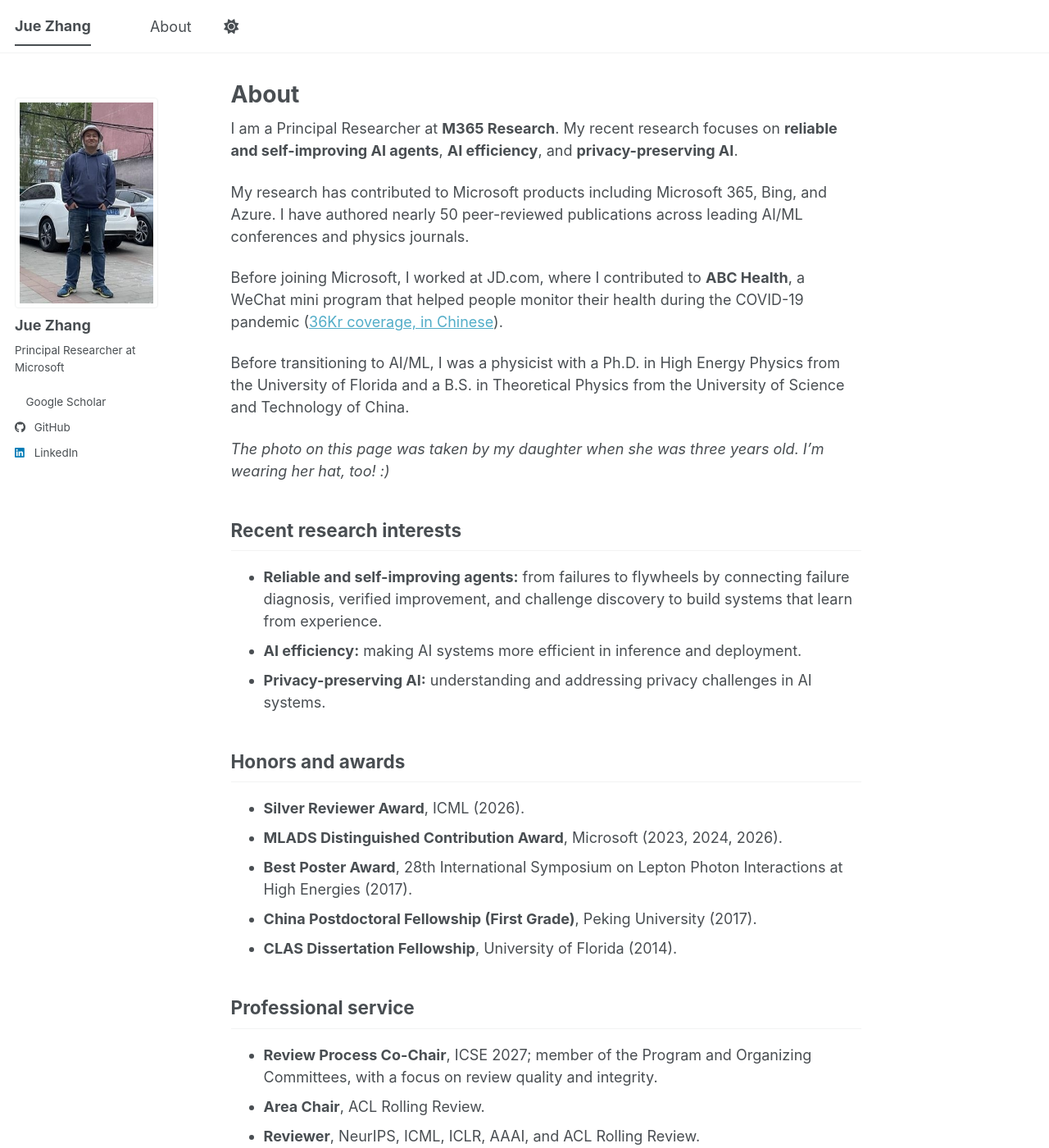
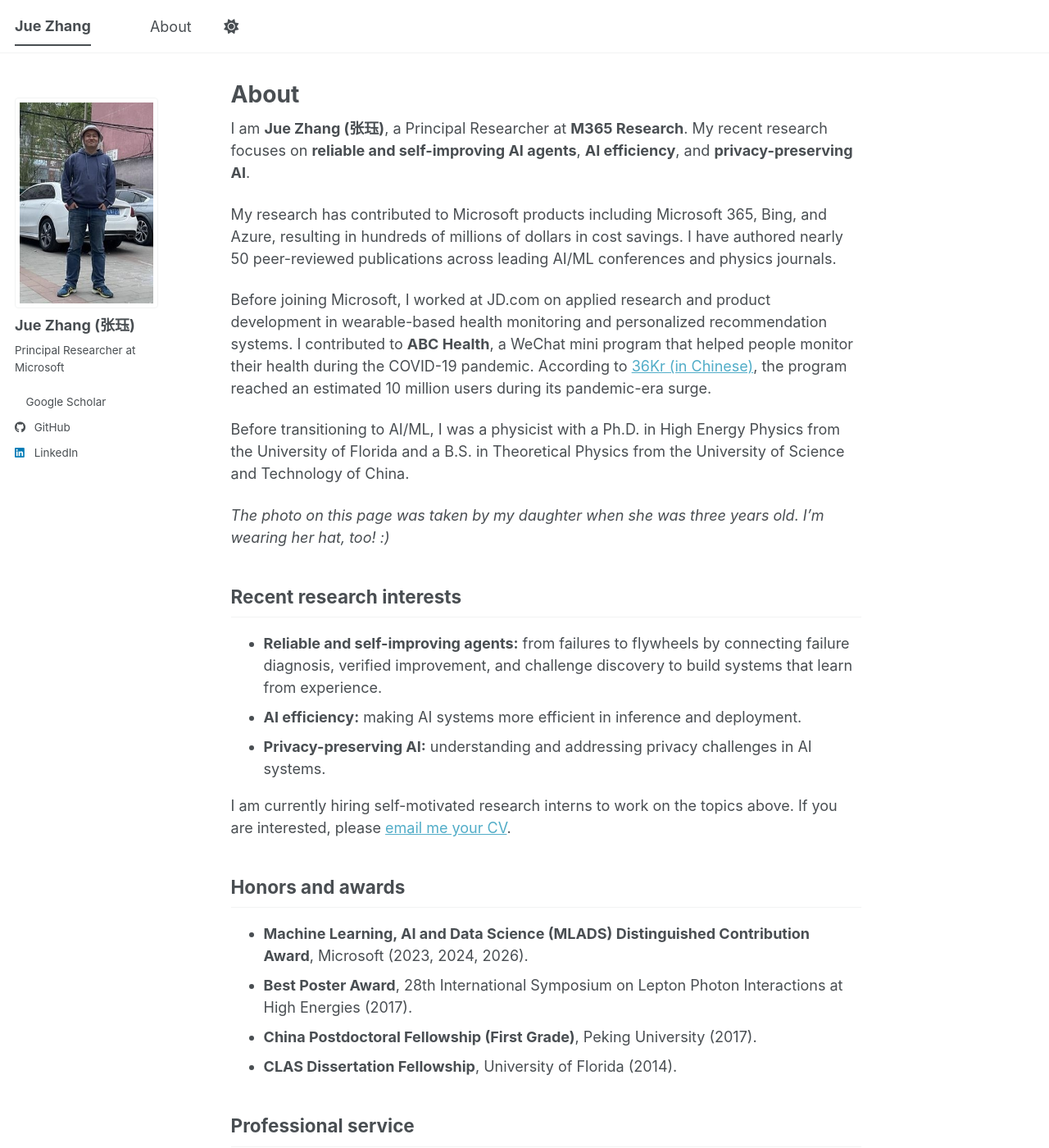
Before and after one commit to jue-zhang/jue-zhang.github.io, a Jekyll site: the page built from _pages/about.md, in a window 1280 px wide and 1400 px high. Shown: the whole window at 82% size. Built offline with Jekyll 4.4.1, drawn with Linux system fonts in a browser that asks for light colours; a script bundle is joined from its source files by our own code; a style sheet for code colours, icons or effects is not loaded; some of the changed text lies outside the part shown.

Commit message:
docs: refine impact service and internship profile
Expand JD experience and MLADS, add attributed ABC Health reach and Microsoft savings, move reviewer recognition to service, add internship contact, and include Chinese name.

Co-authored-by: Copilot <223556219+Copilot@users.noreply.github.com>

```diff
--- a/_config.yml
+++ b/_config.yml
@@ -24,7 +24,7 @@ repository               : "jue-zhang/jue-zhang.github.io"
 author:
   # Biographic information
   avatar           : "profile.jpg"
-  name             : "Jue Zhang"
+  name             : "Jue Zhang (张珏)"
   pronouns         : # example: "she/her"
   bio              : "Principal Researcher at Microsoft"
   location         :
--- a/_pages/about.md
+++ b/_pages/about.md
@@ -7,17 +7,21 @@ redirect_from:
   - /about.html
 ---
 
-I am a Principal Researcher at **M365 Research**. My recent research focuses on
+I am **Jue Zhang (张珏)**, a Principal Researcher at **M365 Research**. My recent research focuses on
 **reliable and self-improving AI agents**, **AI efficiency**, and
 **privacy-preserving AI**.
 
 My research has contributed to Microsoft products including Microsoft 365, Bing,
-and Azure. I have authored nearly 50 peer-reviewed publications across leading
+and Azure, resulting in hundreds of millions of dollars in cost savings.
+I have authored nearly 50 peer-reviewed publications across leading
 AI/ML conferences and physics journals.
 
-Before joining Microsoft, I worked at JD.com, where I contributed to **ABC Health**,
-a WeChat mini program that helped people monitor their health during the
-COVID-19 pandemic ([36Kr coverage, in Chinese](https://www.36kr.com/p/2086021615436163)).
+Before joining Microsoft, I worked at JD.com on applied research and product
+development in wearable-based health monitoring and personalized recommendation
+systems. I contributed to **ABC Health**, a WeChat mini program that helped people
+monitor their health during the COVID-19 pandemic. According to
+[36Kr (in Chinese)](https://www.36kr.com/p/2086021615436163), the program reached
+an estimated 10 million users during its pandemic-era surge.
 
 Before transitioning to AI/ML, I was a physicist with a Ph.D. in High Energy Physics from the University of
 Florida and a B.S. in Theoretical Physics from the University of Science and
@@ -34,10 +38,13 @@ Technology of China.
 - **Privacy-preserving AI:** understanding and addressing privacy challenges in
   AI systems.
 
+I am currently hiring self-motivated research interns to work on the topics above.
+If you are interested, please [email me your CV](mailto:juezhang@microsoft.com).
+
 ## Honors and awards
 
-- **Silver Reviewer Award**, ICML (2026).
-- **MLADS Distinguished Contribution Award**, Microsoft (2023, 2024, 2026).
+- **Machine Learning, AI and Data Science (MLADS) Distinguished Contribution Award**,
+  Microsoft (2023, 2024, 2026).
 - **Best Poster Award**, 28th International Symposium on Lepton Photon
   Interactions at High Energies (2017).
 - **China Postdoctoral Fellowship (First Grade)**, Peking University (2017).
@@ -45,8 +52,8 @@ Technology of China.
 
 ## Professional service
 
-- **Review Process Co-Chair**, ICSE 2027; member of the Program and Organizing
-  Committees, with a focus on review quality and integrity.
+- **Review Process Co-Chair**, ICSE 2027.
+- **Silver Reviewer Award**, ICML (2026).
 - **Area Chair**, ACL Rolling Review.
 - **Reviewer**, NeurIPS, ICML, ICLR, AAAI, and ACL Rolling Review.
 - **Journal Reviewer**, Physical Review D and Journal of High Energy Physics.
```
